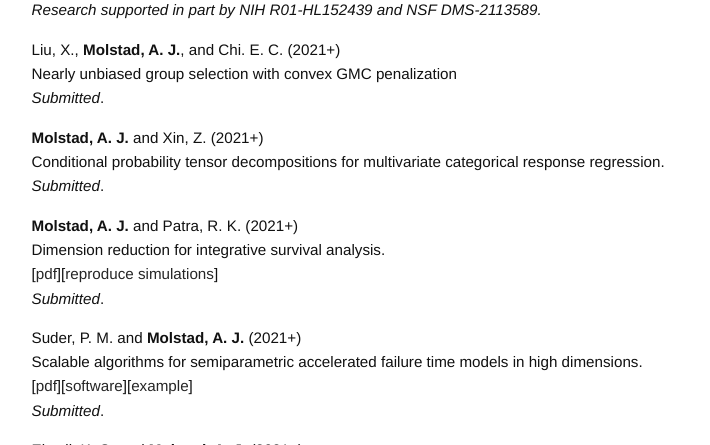
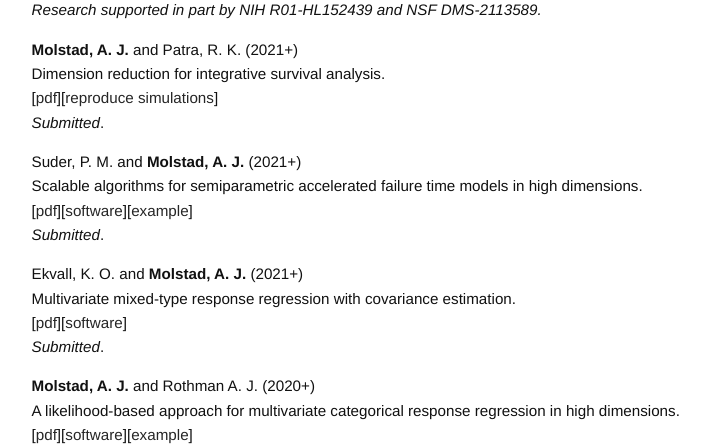
Before and after one commit to ajmolstad/ajmolstad.github.io, a Jekyll site: the page built from research.md, in a window 1280 px wide and 900 px high, cut to the strip 455-900 px from the top of the window. Shown: the whole strip, without its empty margins (276-986 px from the left). Built offline with Jekyll 4.4.1, drawn with Linux system fonts in a browser that asks for light colours.

Commit message:
Update research.md

```diff
--- a/research.md
+++ b/research.md
@@ -8,7 +8,7 @@ permalink: /research/
 
 *Research supported in part by NIH R01-HL152439 and NSF DMS-2113589.*
 
-Liu, X., **Molstad, A. J.**, and Chi. E. C. (2021+) <br>
+<!-- Liu, X., **Molstad, A. J.**, and Chi. E. C. (2021+) <br>
 Nearly unbiased group selection with convex GMC penalization <br>
 *Submitted*. <br>
 
@@ -16,7 +16,7 @@ Nearly unbiased group selection with convex GMC penalization <br>
 Conditional probability tensor decompositions for
 multivariate categorical response regression. <br>
 *Submitted*. <br>
-
+ -->
 **Molstad, A. J.** and Patra, R. K. (2021+)<br>
 Dimension reduction for integrative survival analysis. <br>
 [[pdf](https://arxiv.org/abs/2108.02143)][[reproduce simulations](https://github.com/ajmolstad/IntegrativeCox)]<br>
```
